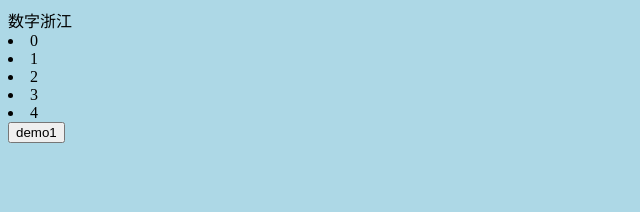
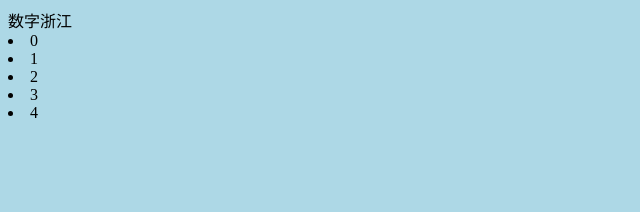
Before and after one commit to coderzmy01/complete_react_guide, a React app: page / in a window 1280 px wide. Shown: the top 212 px of the page, without its empty margins (0-640 px from the left). Built offline with nearby package versions, Linux system fonts and the light colour scheme.

Commit message:
Revert "函数组件的基本使用"
This reverts commit 58394522be06b1978da7bc76e265b2f2d4f5c61e.

```diff
--- a/src/index.jsx
+++ b/src/index.jsx
@@ -1,7 +1,6 @@
 import React from 'react';
 import ReactDOM from 'react-dom/client';
 import '@/index.less';
-import { DemoOne } from './views/DemoOne';
 const root = ReactDOM.createRoot(document.getElementById('root'));
 
 root.render(
@@ -10,7 +9,6 @@ root.render(
     {new Array(5).fill(null).map((_, index) => {
       return <li>{index}</li>;
     })}
-    <DemoOne />
   </React.StrictMode>
 );
 
--- a/src/views/DemoOne.jsx
+++ /dev/null
@@ -1,3 +0,0 @@
-export function DemoOne(props) {
-  return <button>demo1</button>;
-}
```
